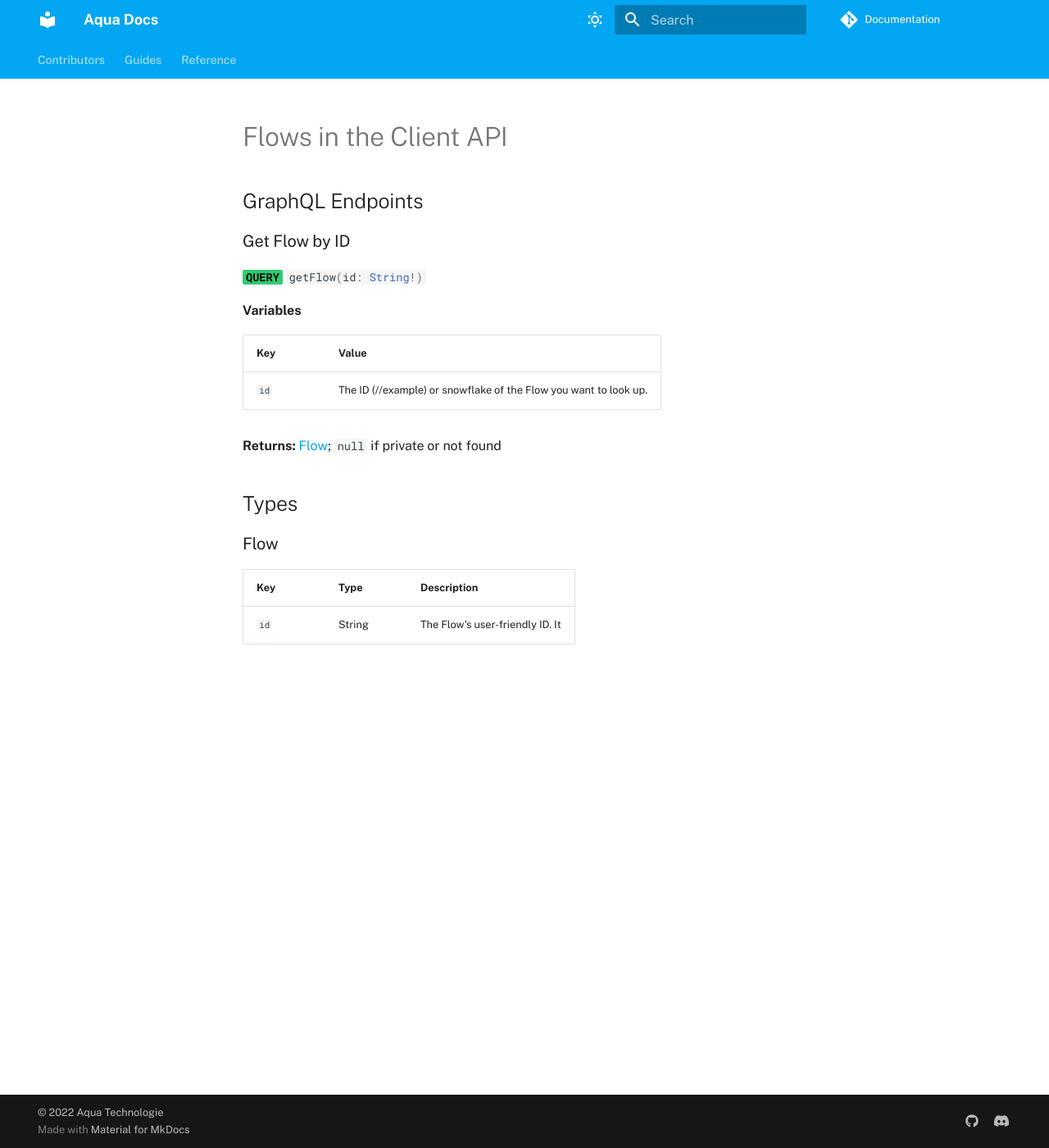
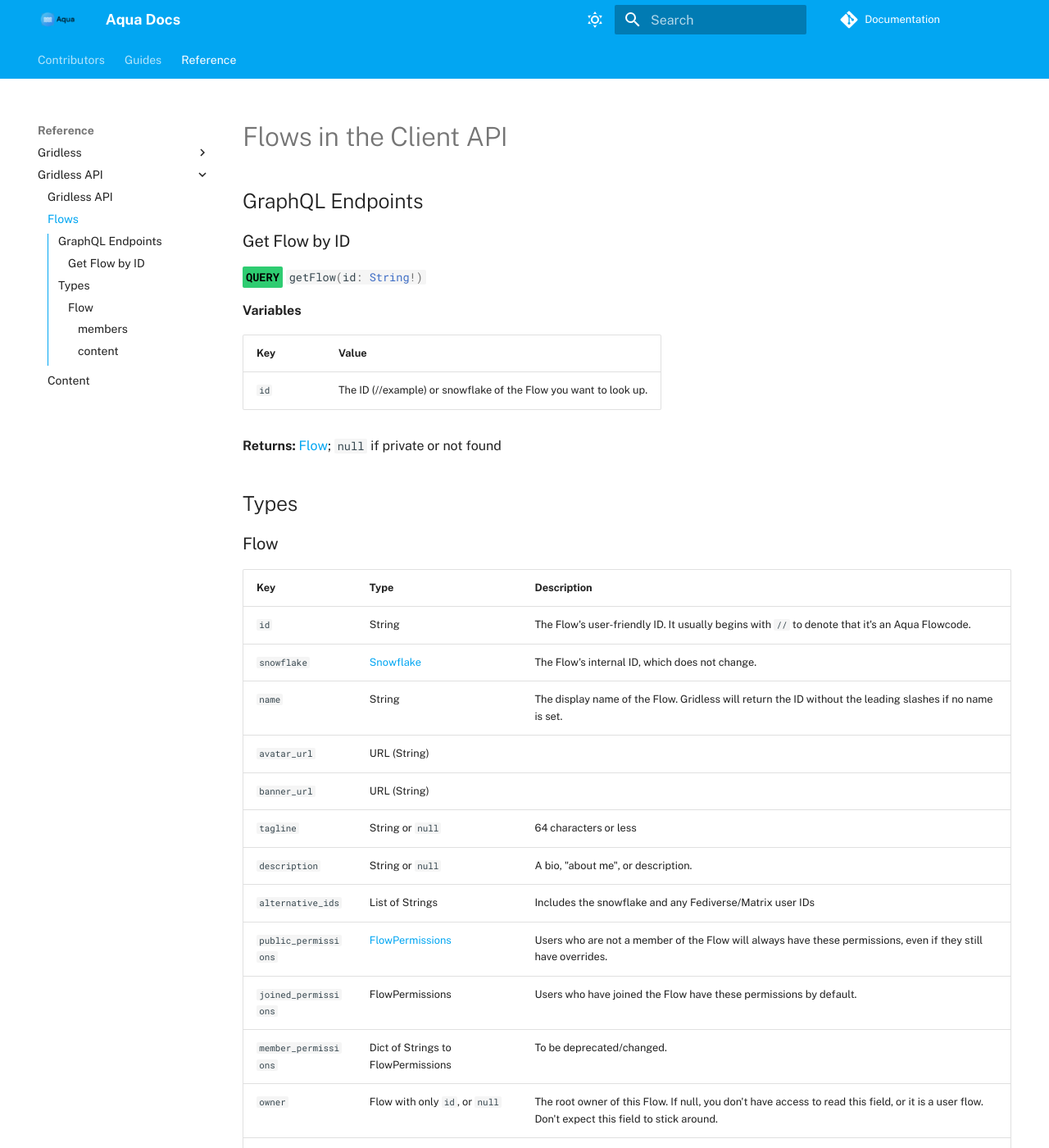
Before and after one commit to getaqua/docs, an MkDocs documentation site: the page built from docs/reference/gridless-api/flows.md, in a window 1280 px wide and 1400 px high. Shown: the whole window at 82% size. Built offline with MkDocs 1.6.1 and Material for MkDocs 9.7.7, drawn with Linux system fonts in a browser that asks for light colours; comment, search, counter and statistics services are not loaded; some of the changed text lies outside the part shown.

```diff
--- a/docs/assets/api.css
+++ b/docs/assets/api.css
@@ -2,9 +2,11 @@ code.query {
     background-color: #2ECC71;
     color: #000000;
     font-weight: 700;
+    padding: 4px;
 }
 code.mutation {
     background-color: #8E44AD;
     color: #ffffff;
     font-weight: 700;
+    padding: 4px;
 }
--- a/docs/reference/gridless-api/flows.md
+++ b/docs/reference/gridless-api/flows.md
@@ -9,7 +9,7 @@
 
 | Key | Value |
 |------|------|
-| `id` | The ID (//example) or snowflake of the Flow you want to look up.
+| `id` | The ID (//example) or snowflake of the Flow you want to look up. |
 
 **Returns:** [Flow](#flow); `null` if private or not found
 
@@ -18,4 +18,34 @@
 ### Flow
 | Key | Type | Description |
 |-----|------|-------------|
-| `id` | String | The Flow's user-friendly ID. It
+| `id` | String | The Flow's user-friendly ID. It usually begins with `//` to denote that it's an Aqua Flowcode. |
+| `snowflake` | [Snowflake](../#snowflake-ids) | The Flow's internal ID, which does not change. |
+| `name` | String | The display name of the Flow. Gridless will return the ID without the leading slashes if no name is set. |
+| `avatar_url` | URL (String) |  |
+| `banner_url` | URL (String) |  |
+| `tagline` | String or `null` | 64 characters or less |
+| `description` | String or `null` | A bio, "about me", or description. |
+| `alternative_ids` | List of Strings | Includes the snowflake and any Fediverse/Matrix user IDs |
+| `public_permissions` | [FlowPermissions](#flowpermissions) | Users who are not a member of the Flow will always have these permissions, even if they still have overrides. |
+| `joined_permissions` | FlowPermissions | Users who have joined the Flow have these permissions by default. |
+| `member_permissions` | Dict of Strings to FlowPermissions | To be deprecated/changed. |
+| `owner` | Flow with only `id`, or `null` | The root owner of this Flow. If null, you don't have access to read this field, or it is a user flow. Don't expect this field to stick around. |
+| `parent` | Flow or `null` | The parent of this Flow. If null, the parent is private, or this flow is a user flow. |
+
+#### `members`
+
+**Arguments**
+| Key | Type | Description |
+|-----|------|-------------|
+| `limit` | Integer | The number of members to limit the list to. |
+
+**Returns:** List of [Flows](#flow) (Honestly, I have no clue WHICH members are returned from this.)
+
+#### `content`
+
+**Arguments**
+| Key | Type | Description |
+|-----|------|-------------|
+| `limit` | Integer | The number of posts to return. |
+
+**Returns:** List of [Content](./content#content) (It should return the most recent Content.)
--- a/mkdocs.yml
+++ b/mkdocs.yml
@@ -44,9 +44,9 @@ theme:
   font:
     text: Public Sans
   #code: 'Ubuntu Mono'
-  icon:
-    logo: 'assets/wordmark.png'
-    favicon: 'assets/logo.png'
+  #icon:
+  logo: 'assets/wordmark.png'
+  favicon: 'assets/logo.png'
 
 # Extensions
 markdown_extensions:
@@ -98,3 +98,7 @@ nav:
       - Errors: reference/gridless/errors.md
       - Scopes: reference/gridless/scopes.md
       - Permissions: reference/gridless/permissions.md
+    - Gridless API:
+      - reference/gridless-api/index.md
+      - Flows: reference/gridless-api/flows.md
+      - Content: reference/gridless-api/content.md
```
Also changed, not shown: docs/reference/gridless-api/index.md (added, +23 -0 lines), docs/index.md (renamed from docs/readme.md).
